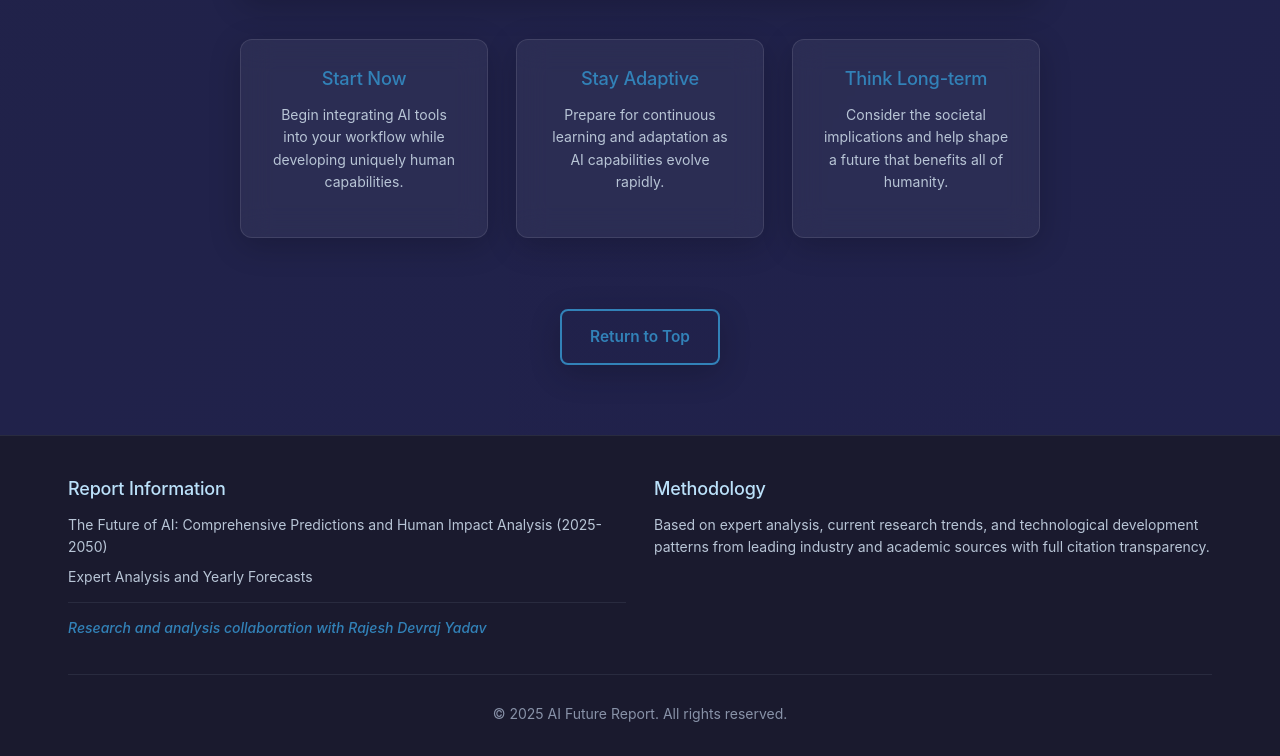
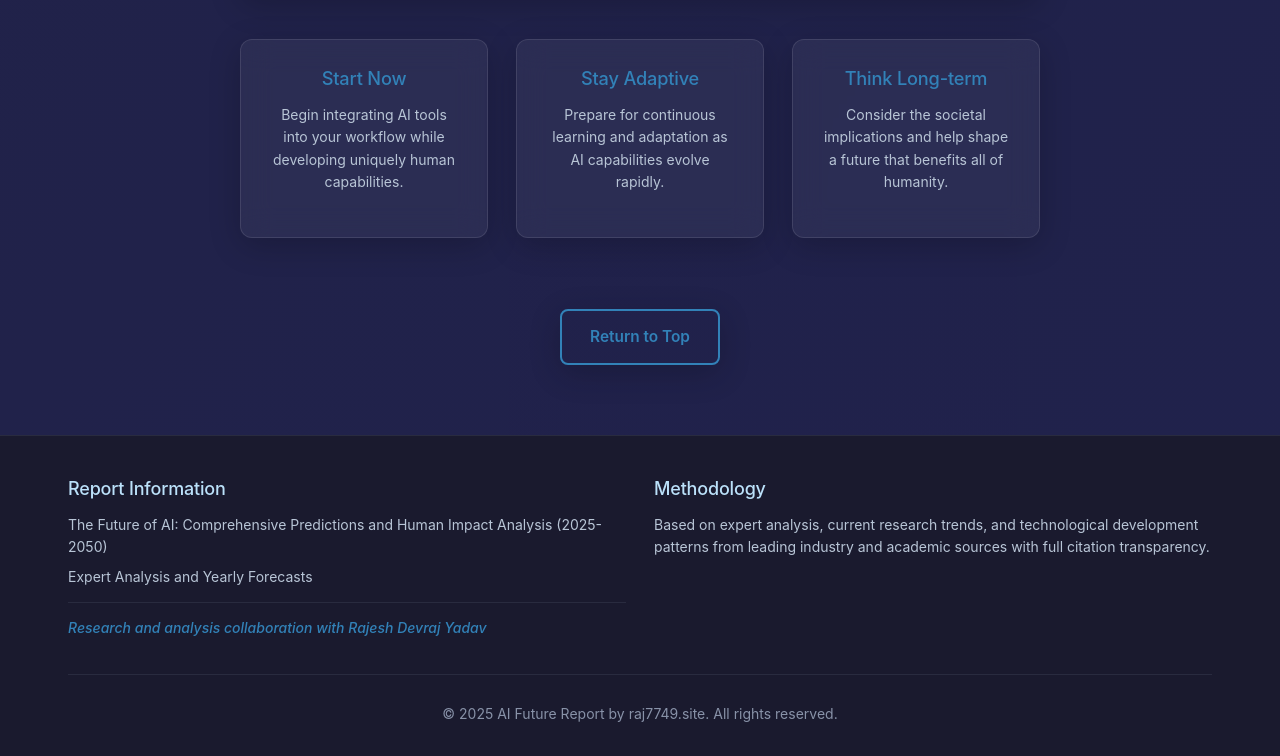
Before and after one commit to raj7749/raj7749.site, a plain HTML site: page index.html in a window 1280 px wide. Shown: the part 11025-11781 px from the top of the page. Drawn offline with Linux system fonts and the light colour scheme; a web font is replaced by a local one.

Commit message:
Update index.html

```diff
--- a/index.html
+++ b/index.html
@@ -694,7 +694,7 @@
                 </div>
             </div>
             <div class="footer-bottom">
-                <p>&copy; 2025 AI Future Report. All rights reserved.</p>
+                <p>&copy; 2025 AI Future Report by raj7749.site. All rights reserved.</p>
             </div>
         </div>
     </footer>
```
